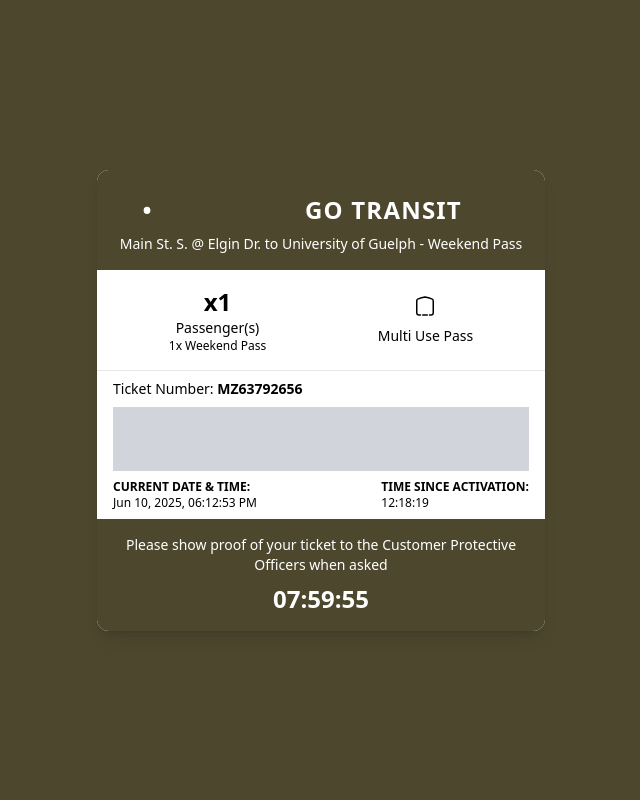
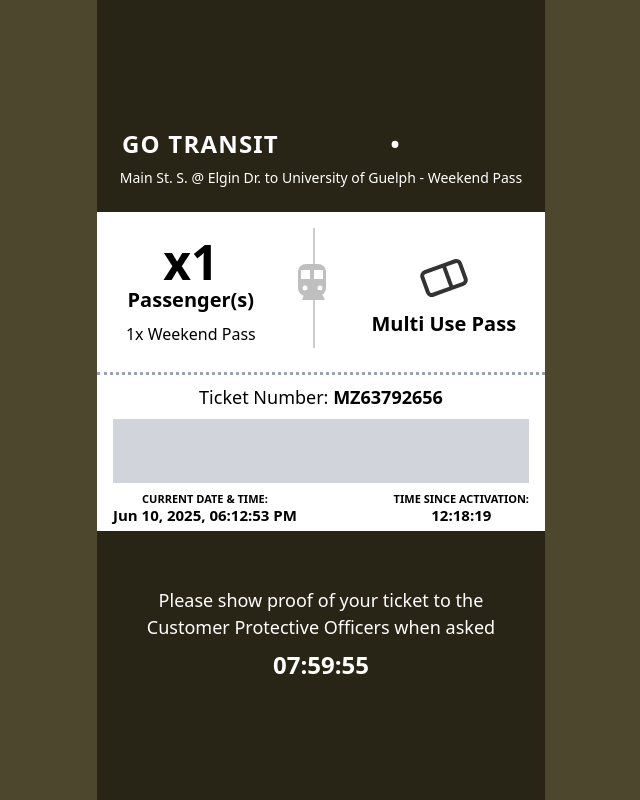
Before and after one commit to ABHISHEK-AKP/gopass, a React (Create React App) app: page / in a window 1280 px wide. Shown: the whole page, without its empty margins (319-959 px from the left). Built offline with nearby package versions, Linux system fonts and the light colour scheme.

Commit message:
Fixed issues

```diff
--- a/src/App.js
+++ b/src/App.js
@@ -38,9 +38,19 @@
   const sinceActivation = `${String(timeSinceActivation.getUTCHours()).padStart(2, '0')}:${String(timeSinceActivation.getUTCMinutes()).padStart(2, '0')}:${String(timeSinceActivation.getUTCSeconds()).padStart(2, '0')}`;
 
   return (
-    <div className="min-h-screen bg-[#4d472e] flex flex-col items-center justify-center text-white font-sans">
-      <motion.div initial={{ opacity: 0, y: 30 }} animate={{ opacity: 1, y: 0 }} transition={{ duration: 1 }} className="bg-white text-black w-full max-w-md rounded-xl shadow-lg overflow-hidden">
-        <div className="bg-[#4d472e] text-white text-center py-4">
+    <div className="min-h-screen bg-[#4d472e] flex flex-col items-center justify-center text-white font-sans border-none">
+      {/* <motion.div initial={{ opacity: 0, y: 30 }} animate={{ opacity: 1, y: 0 }} transition={{ duration: 1 }} className=" text-black w-full max-w-md border-none overflow-hidden"> */}
+      <motion.div
+  initial={{ backgroundColor: "#4d472e" }}
+  animate={{ backgroundColor: "#1e1a0f" }} // darker color
+  transition={{ duration: 2,
+    repeat: Infinity,
+    repeatType: "reverse",
+    ease: "easeInOut"
+   }}
+  className="min-h-screen flex flex-col items-center justify-center text-black font-sans border-none w-full max-w-md border-none overflow-hidden"
+>
+        <div className=" text-white text-center py-4">
         <div className="w-full overflow-hidden whitespace-nowrap  py-2 text-white">
         <motion.div
           className="flex  w-max gap-12 text-2xl font-bold tracking-wider"
@@ -53,35 +63,63 @@
       </div>
           <div className="text-sm">Main St. S. @ Elgin Dr. to University of Guelph - Weekend Pass</div>
         </div>
-        <div className="p-4 flex justify-around text-center border-b">
+        <div className=" py-1 border-none"></div>
+        <div className="w-full p-4 flex justify-around text-center border-b-[3px] border-dotted border-gray-400 bg-white">
+          <div className="flex flex-col items-center justify-center">
+            <div className="text-5xl font-bold">x1</div>
+            <div className="text-xl font-bold">Passenger(s)</div>
+            <div className="text-xm mt-2">1x Weekend Pass</div>
+          </div>
           <div>
-            <div className="text-2xl font-bold">x1</div>
-            <div className="text-sm">Passenger(s)</div>
-            <div className="text-xs">1x Weekend Pass</div>
+          <svg xmlns="http://www.w3.org/2000/svg" viewBox="0 0 64 128" width="64" height="128">
+
+  <line x1="32" y1="0" x2="32" y2="120" stroke="#cccccc" stroke-width="2"/>
+
+  <g transform="translate(16, 32)">
+    <rect x="0" y="4" width="28" height="32" rx="8" ry="8" fill="#bfbfbf"/>
+
+    <rect x="3" y="10" width="9" height="9" fill="white"/>
+    <rect x="16" y="10" width="9" height="9" fill="white"/>
+
+    <circle cx="7" cy="28" r="2.5" fill="white"/>
+    <circle cx="22" cy="28" r="2.5" fill="white"/>
+
+    <path d="M8 30 L22 30 L27 40 L4 40 Z" fill="#bfbfbf"/>
+  </g>
+</svg>
+
           </div>
+          {/* <div><img src='./train logo.png' sizes='max-height:25px'></img></div> */}
           <div className="flex flex-col items-center justify-center">
-            <svg xmlns="http://www.w3.org/2000/svg" fill="none" viewBox="0 0 24 24" strokeWidth={1.5} stroke="currentColor" className="w-6 h-6">
-              <path strokeLinecap="round" strokeLinejoin="round" d="M9.75 21h4.5m2.25 0H18a2.25 2.25 0 002.25-2.25v-11.7c0-.966-.57-1.846-1.443-2.194A48.419 48.419 0 0012 3a48.419 48.419 0 00-6.807 1.856A2.25 2.25 0 003.75 7.05v11.7A2.25 2.25 0 006 21h1.5" />
-            </svg>
-            <div className="text-sm mt-2">Multi Use Pass</div>
+          <svg xmlns="http://www.w3.org/2000/svg" width="64" height="64" viewBox="0 0 64 64">
+  <g transform="rotate(-20 32 32)">
+
+    <rect x="12" y="20" width="40" height="24" rx="4" ry="4" fill="none" stroke="#333" stroke-width="4"/>
+
+    <line x1="36" y1="20" x2="36" y2="44" stroke="#333" stroke-width="4"/>
+  </g>
+</svg>
+
+            <div className="text-xl mt-0 font-bold">Multi Use Pass</div>
           </div>
         </div>
-        <div className="px-4 py-2 text-sm">
-          <div className="mb-2">Ticket Number: <strong>MZ63792656</strong></div>
+        <div className="w-full px-4 py-2 text-sm text-center bg-white">
+          <div className="mb-2 text-lg">Ticket Number: <strong>MZ63792656</strong></div>
           <div className="bg-gray-300 h-16 mb-2" /> {/* Placeholder for barcode */}
           <div className="flex justify-between text-xs">
-            <div>
-              <div className="font-bold">CURRENT DATE & TIME:</div>
-              <div>{formatDateTime(currentTime)}</div>
+            <div className='text-center'>
+              <div className="font-bold text-[11px]">CURRENT DATE & TIME:</div>
+              <div className='font-bold text-[15px]'>{formatDateTime(currentTime)}</div>
             </div>
             <div>
-              <div className="font-bold">TIME SINCE ACTIVATION:</div>
-              <div>{sinceActivation}</div>
+              <div className="font-bold text-[11px]">TIME SINCE ACTIVATION:</div>
+              <div className='font-bold text-[15px]'>{sinceActivation}</div>
             </div>
           </div>
         </div>
-        <div className="bg-[#4d472e] text-white text-center p-4">
-          <div className="text-sm mb-2">Please show proof of your ticket to the Customer Protective Officers when asked</div>
+        <div className="bg-[#4d472e] py-1 border-none"></div>
+        <div className=" text-white text-center p-4">
+          <div className="text-[18px] mb-2 mx-4 mt-8">Please show proof of your ticket to the Customer Protective Officers when asked</div>
           <div className="text-2xl font-bold">{formatTime(timeLeft)}</div>
         </div>
       </motion.div>
```
Also changed, not shown: public/train logo.png (added).
